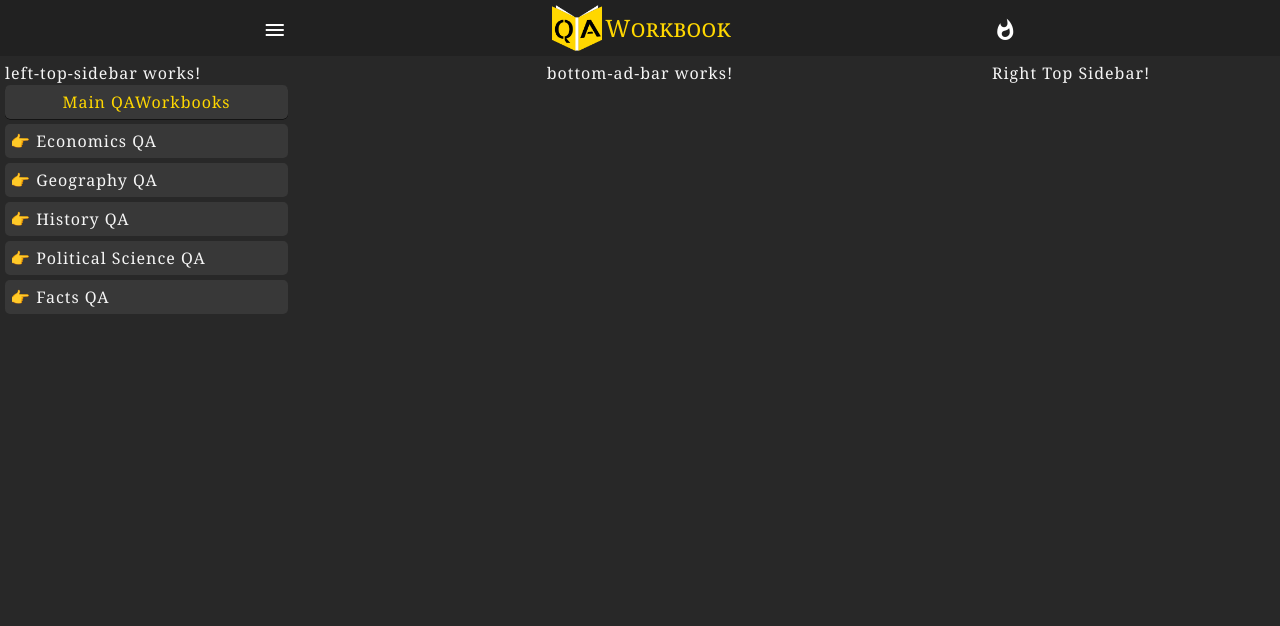
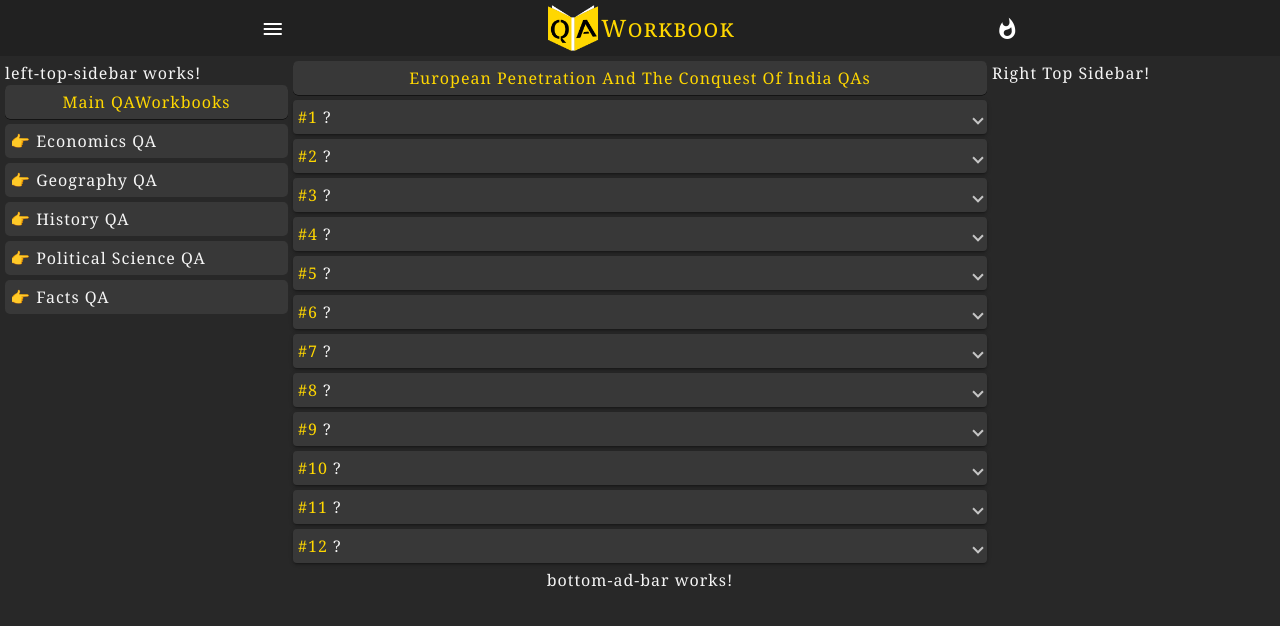
Before and after one commit to JibinJF/QAWorkbook, an Angular app: page /HistoryQA/ModernIndianHistoryQA/EuropeanPenetrationAndConquestQA in a window 1280 px wide. Before the commit this address led to /. Shown: the top 626 px of the page. Built offline with nearby package versions, Linux system fonts and the light colour scheme.

Commit message:
EuropeanPenetrationAndConquestQA

```diff
--- a/src/app/StructuralComponents/main-nav-menu/main-nav-menu.component.html
+++ b/src/app/StructuralComponents/main-nav-menu/main-nav-menu.component.html
@@ -42,6 +42,8 @@
 
 <mat-menu #modernIndianHistoryQA="matMenu">
     <button mat-menu-item routerLink="HistoryQA/ModernIndianHistoryQA/EighteenthCenturyIndiaQA">Eighteenth Century India QA</button>
+    <button mat-menu-item routerLink="HistoryQA/ModernIndianHistoryQA/EuropeanPenetrationAndConquestQA">
+        European Penetration And Conquest QA</button>
 </mat-menu>
 
 <mat-menu #politicalScienceQA="matMenu">
--- a/src/app/app-routing.module.ts
+++ b/src/app/app-routing.module.ts
@@ -44,6 +44,7 @@ import { DPSPQAComponent } from './general-awareness-qa/political-science-qa/ind
 import { ScienceAndCivilizationLegacyQAComponent } from './general-awareness-qa/history-qa/ancient-indian-history-qa/science-and-civilization-legacy-qa/science-and-civilization-legacy-qa.component';
 import { MauryaAgeQAComponent } from './general-awareness-qa/history-qa/ancient-indian-history-qa/maurya-age-qa/maurya-age-qa.component';
 import { AllInOneQAComponent } from './general-awareness-qa/facts-qa/all-in-one-qa/all-in-one-qa.component';
+import { EuropeanPenetrationAndConquestQAComponent } from './general-awareness-qa/history-qa/modern-indian-history-qa/european-penetration-and-conquest-qa/european-penetration-and-conquest-qa.component';
 
 const routes: Routes = [
   { path: '', component: HomeComponent },
@@ -67,6 +68,7 @@ const routes: Routes = [
   { path: 'HistoryQA/AncientIndianHistoryQA/ScienceAndCivilizationLegacyQA', component: ScienceAndCivilizationLegacyQAComponent },
   { path: 'HistoryQA/ModernIndianHistoryQA', component: ModernIndianHistoryQAComponent },
   { path: 'HistoryQA/ModernIndianHistoryQA/EighteenthCenturyIndiaQA', component: EighteenthCenturyIndiaQAComponent },
+  { path: 'HistoryQA/ModernIndianHistoryQA/EuropeanPenetrationAndConquestQA', component: EuropeanPenetrationAndConquestQAComponent },
   { path: 'PoliticalScienceQA', component: PoliticalScienceQAComponent },
   { path: 'PoliticalScienceQA/IndianPolityQA', component: IndianPolityQAComponent },
   { path: 'PoliticalScienceQA/IndianPolityQA/IndianConstitutionQA', component: IndianConstitutionQAComponent },
--- a/src/app/app.module.ts
+++ b/src/app/app.module.ts
@@ -69,6 +69,7 @@ import { DPSPQAComponent } from './general-awareness-qa/political-science-qa/ind
 import { ScienceAndCivilizationLegacyQAComponent } from './general-awareness-qa/history-qa/ancient-indian-history-qa/science-and-civilization-legacy-qa/science-and-civilization-legacy-qa.component';
 import { MauryaAgeQAComponent } from './general-awareness-qa/history-qa/ancient-indian-history-qa/maurya-age-qa/maurya-age-qa.component';
 import { AllInOneQAComponent } from './general-awareness-qa/facts-qa/all-in-one-qa/all-in-one-qa.component';
+import { EuropeanPenetrationAndConquestQAComponent } from './general-awareness-qa/history-qa/modern-indian-history-qa/european-penetration-and-conquest-qa/european-penetration-and-conquest-qa.component';
 
 
 @NgModule({
@@ -142,7 +143,8 @@ import { AllInOneQAComponent } from './general-awareness-qa/facts-qa/all-in-one-
     DPSPQAComponent,
     ScienceAndCivilizationLegacyQAComponent,
     MauryaAgeQAComponent,
-    AllInOneQAComponent
+    AllInOneQAComponent,
+    EuropeanPenetrationAndConquestQAComponent
   ],
   bootstrap: [
     AppComponent
--- a/src/app/general-awareness-qa/history-qa/modern-indian-history-qa/eighteenth-century-india-qa/eighteenth-century-india-qa.component.ts
+++ b/src/app/general-awareness-qa/history-qa/modern-indian-history-qa/eighteenth-century-india-qa/eighteenth-century-india-qa.component.ts
@@ -158,45 +158,5 @@ export class EighteenthCenturyIndiaQAComponent implements OnInit {
       which is considered as the greatest classic of Sindhi literature?`,
       answer: `Shah Abdul Latif.`,
     },
-    {
-      qaNumber: this.qaNumber++,
-      question: `?`,
-      answer: `.`,
-      description: `<ul>
-        <li></li>
-      </ul>`
-    },
-    {
-      qaNumber: this.qaNumber++,
-      question: `?`,
-      answer: `.`,
-      description: `<ul>
-        <li></li>
-      </ul>`
-    },
-    {
-      qaNumber: this.qaNumber++,
-      question: `?`,
-      answer: `.`,
-      description: `<ul>
-        <li></li>
-      </ul>`
-    },
-    {
-      qaNumber: this.qaNumber++,
-      question: `?`,
-      answer: `.`,
-      description: `<ul>
-        <li></li>
-      </ul>`
-    },
-    {
-      qaNumber: this.qaNumber++,
-      question: `?`,
-      answer: `.`,
-      description: `<ul>
-        <li></li>
-      </ul>`
-    },
   ]
 }
--- /dev/null
+++ b/src/app/general-awareness-qa/history-qa/modern-indian-history-qa/european-penetration-and-conquest-qa/european-penetration-and-conquest-qa.component.ts
@@ -0,0 +1,123 @@
+import { Component, OnInit } from '@angular/core';
+import { QAModel } from 'src/app/StructuralComponents/qamodel';
+
+@Component({
+  selector: 'app-european-penetration-and-conquest-qa',
+  template: `
+  <app-display-qa [qas]="europeanPenetrationAndConquestQAs" [workbookName]="workbookName">
+  </app-display-qa>
+  `,
+  styles: [
+  ]
+})
+export class EuropeanPenetrationAndConquestQAComponent implements OnInit {
+
+  qaNumber: number = 1;
+  workbookName: string = `European Penetration And The Conquest Of India`;
+
+  constructor() { }
+
+  ngOnInit(): void {
+  }
+
+  europeanPenetrationAndConquestQAs: QAModel[] = [
+    {
+      qaNumber: this.qaNumber++,
+      question: `?`,
+      answer: `.`,
+      description: `<ul>
+      <li>.</li>
+      </ul>`
+    },
+    {
+      qaNumber: this.qaNumber++,
+      question: `?`,
+      answer: `.`,
+      description: `<ul>
+        <li></li>
+      </ul>`
+    },
+    {
+      qaNumber: this.qaNumber++,
+      question: `?`,
+      answer: `.`,
+      description: `<ul>
+        <li></li>
+      </ul>`
+    },
+    {
+      qaNumber: this.qaNumber++,
+      question: `?`,
+      answer: `.`,
+      description: `<ul>
+        <li></li>
+      </ul>`
+    },
+    {
+      qaNumber: this.qaNumber++,
+      question: `?`,
+      answer: `.`,
+      description: `<ul>
+        <li></li>
+      </ul>`
+    },
+    {
+      qaNumber: this.qaNumber++,
+      question: `?`,
+      answer: `.`,
+      description: `<ul>
+        <li></li>
+      </ul>`
+    },
+    {
+      qaNumber: this.qaNumber++,
+      question: `?`,
+      answer: `.`,
+      description: `<ul>
+      <li>.</li>
+      </ul>`
+    },
+    {
+      qaNumber: this.qaNumber++,
+      question: `?`,
+      answer: `.`,
+      description: `<ul>
+        <li></li>
+      </ul>`
+    },
+    {
+      qaNumber: this.qaNumber++,
+      question: `?`,
+      answer: `.`,
+      description: `<ul>
+        <li></li>
+      </ul>`
+    },
+    {
+      qaNumber: this.qaNumber++,
+      question: `?`,
+      answer: `.`,
+      description: `<ul>
+        <li></li>
+      </ul>`
+    },
+    {
+      qaNumber: this.qaNumber++,
+      question: `?`,
+      answer: `.`,
+      description: `<ul>
+        <li></li>
+      </ul>`
+    },
+    {
+      qaNumber: this.qaNumber++,
+      question: `?`,
+      answer: `.`,
+      description: `<ul>
+        <li></li>
+      </ul>`
+    },
+  ];
+
+
+}
--- a/src/app/general-awareness-qa/history-qa/modern-indian-history-qa/modern-indian-history-qa.component.ts
+++ b/src/app/general-awareness-qa/history-qa/modern-indian-history-qa/modern-indian-history-qa.component.ts
@@ -24,5 +24,10 @@ export class ModernIndianHistoryQAComponent implements OnInit {
       wbName: `Eighteenth Century India`,
       wbRoute: '/HistoryQA/ModernIndianHistoryQA/EighteenthCenturyIndiaQA',
     },
+    {
+      wbNumber: this.wbNumber++,
+      wbName: `European Penetration And The Conquest Of India`,
+      wbRoute: '/HistoryQA/ModernIndianHistoryQA/EuropeanPenetrationAndConquestQA',
+    },
   ]
 }
```
Also changed, not shown: 1 other file (tests, documents, lock files or other folders).
